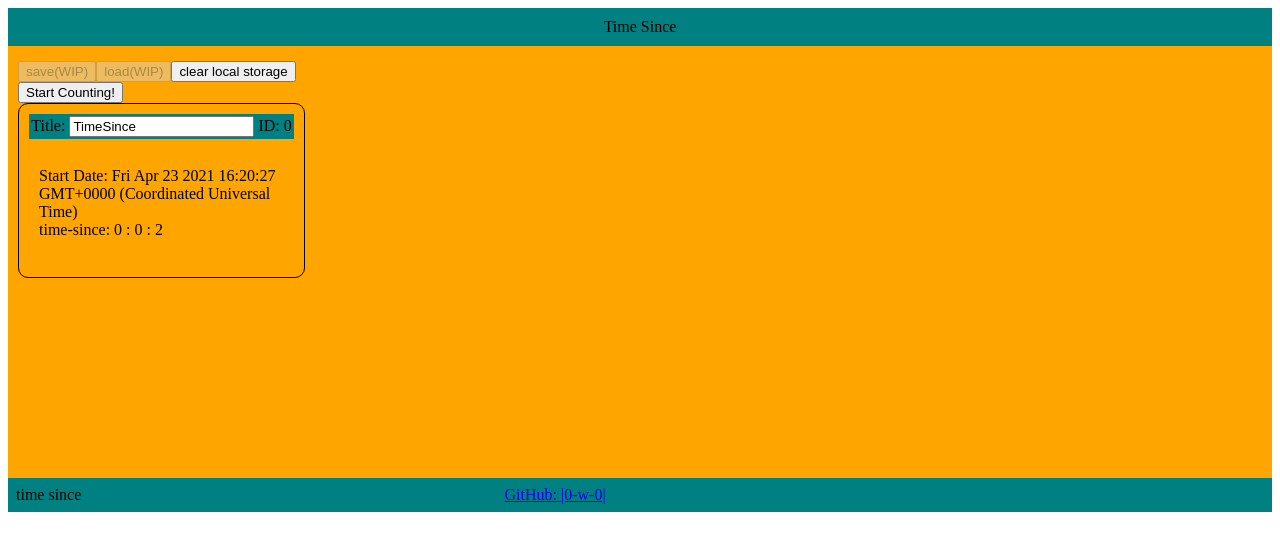
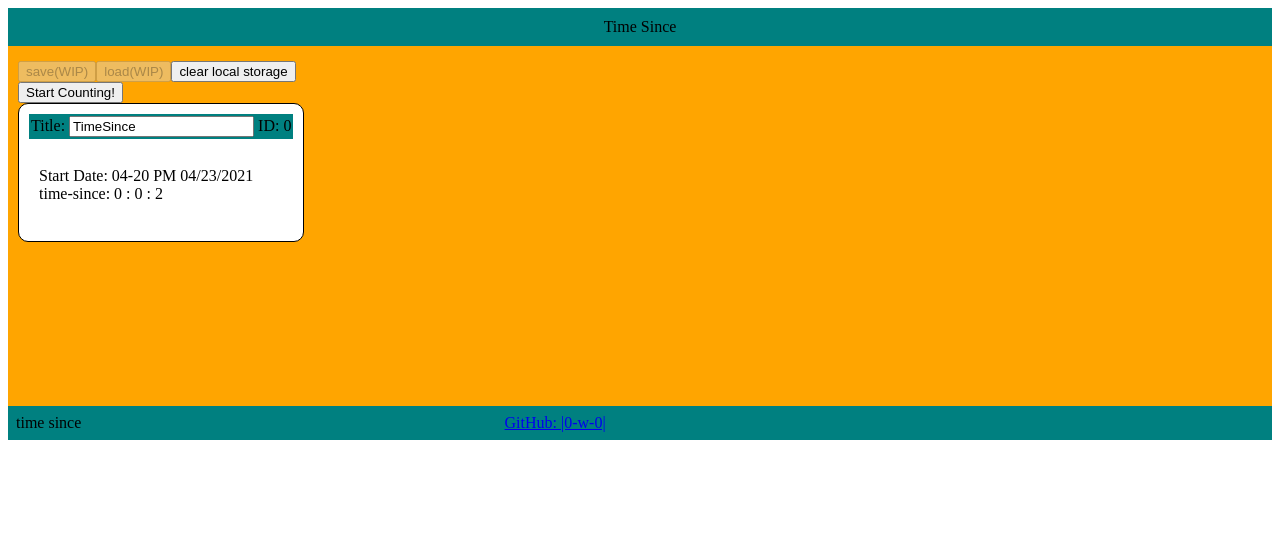
Before and after one commit to heinzja/angular-time-since, an Angular app: page / in a window 1280 px wide. Both pictures are taken after a click on the button "Start Counting!". Shown: the top 550 px of the page. Built offline with nearby package versions, Linux system fonts and the light colour scheme.

Commit message:
2 files modified

```diff
--- a/src/app/time-since/time-since.component.html
+++ b/src/app/time-since/time-since.component.html
@@ -11,10 +11,10 @@
   </div>
   <br />
   <div id="content">
-    Start Date: {{ this.time }}
+    Start Date: {{ this.time | date: "hh-mm a MM/dd/yyyy"}}
     <br />
     <div *ngIf="this.time">
-      time-since: {{ time_since }}
+      time-since: {{ time_since}}
     </div>
   </div>
   <br />
--- a/src/app/time-since/time-since.component.scss
+++ b/src/app/time-since/time-since.component.scss
@@ -4,6 +4,7 @@
   padding: 10px;
   border: 1px solid black;
   border-radius: 10px;
+  background-color: white;
 }
 
 #header {
```
